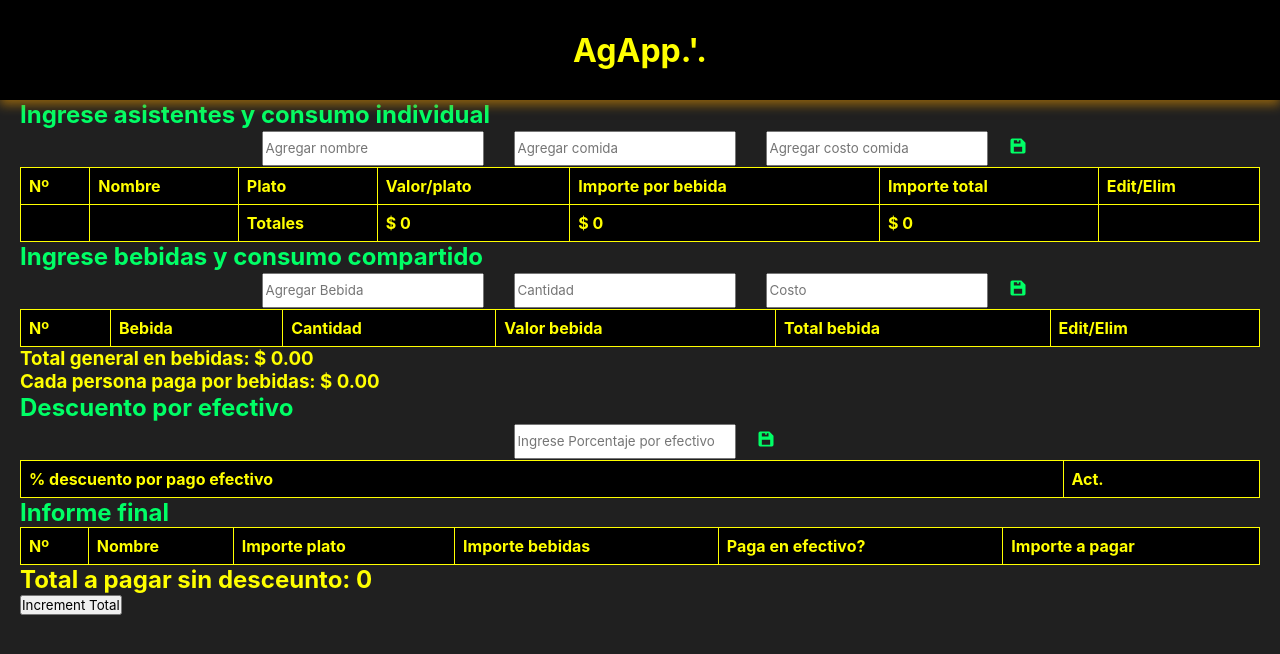
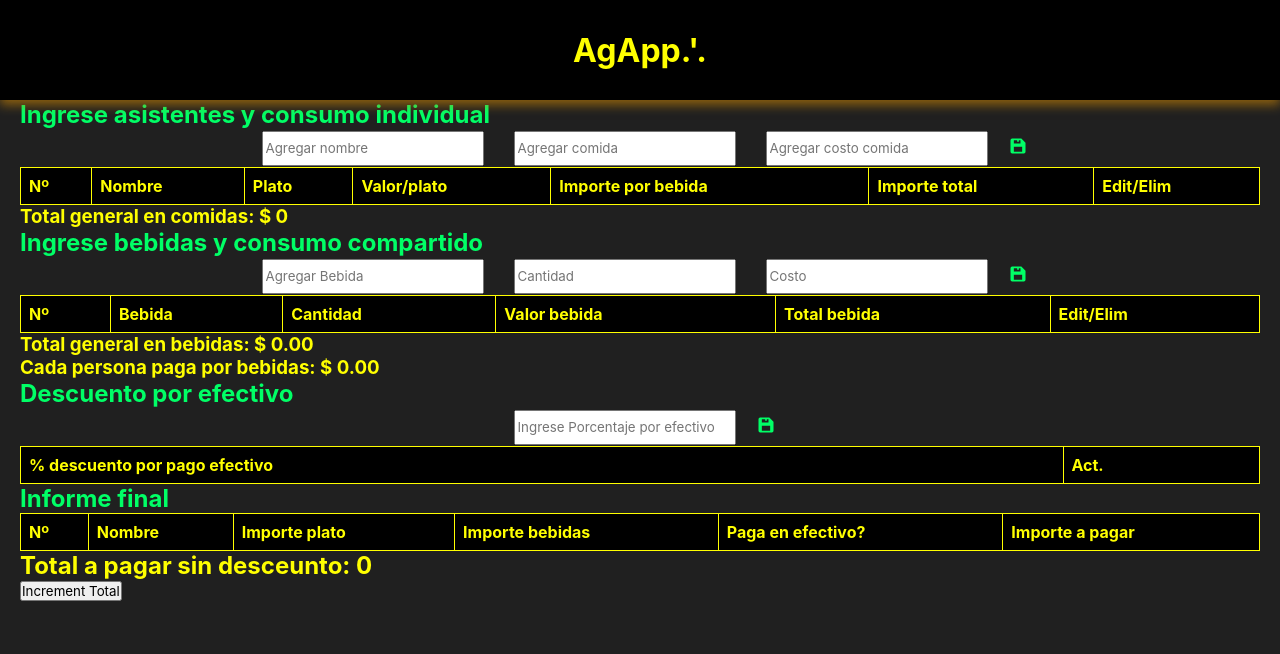
Before and after one commit to elifred2022/agapp, a React (Create React App) app: page / in a window 1280 px wide. Shown: the top 654 px of the page. Built offline with nearby package versions, Linux system fonts and the light colour scheme.

Commit message:
corregi porblema porque nohay q poner totales en lalista comidas

```diff
--- a/src/App.js
+++ b/src/App.js
@@ -102,6 +102,11 @@ export default function TaskApp() {
           montoBebidaCu={state.montoBebidaCu}
           montoComidaGral={state.montoComidaGral}
         />
+        <CalcComidas
+          comidas={state.comidas}
+          dispatch={dispatch}
+          montoComidaGral={state.montoComidaGral}
+        />
 
         <h2 className="verde">Ingrese bebidas y consumo compartido</h2>
         <FormBebidas dispatch={dispatch} />
--- a/src/components/comidas/ListaComidas.js
+++ b/src/components/comidas/ListaComidas.js
@@ -62,18 +62,6 @@ export default function ListaComidas({
             />
           ))}
         </tbody>
-
-        <tfoot>
-          <tr>
-            <th></th>
-            <th></th>
-            <th>Totales</th>
-            <th>$ {traerMontoGralComida} </th>
-            <th>$ {traerMontoGralBebida}</th>
-            <th> $ {calcTotalFinalGral} </th>
-            <th> </th>
-          </tr>
-        </tfoot>
       </table>
     </>
   );
```
